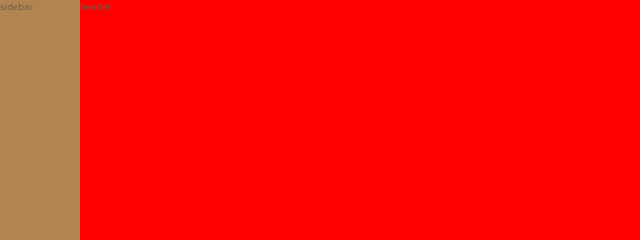
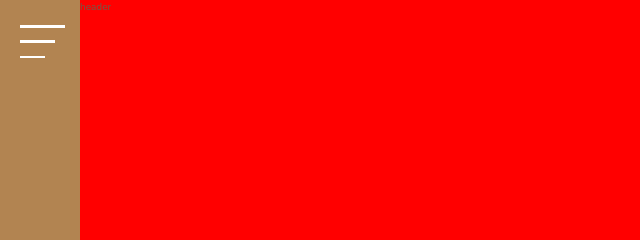
Before and after one commit to saikrishna01301/website_usig_grid, a website: page index.html in a window 1280 px wide. Shown: the top 240 px of the page, 0-640 px from the left. Drawn offline with nearby package versions, Linux system fonts and the light colour scheme.

Commit message:
added nav button

```diff
--- a/index.html
+++ b/index.html
@@ -15,7 +15,9 @@
     <title>nexter &mdash; your home, your freedom</title>
   </head>
   <body class="container">
-    <div class="sidebar">sidebar</div>
+    <div class="sidebar">
+      <button class="nav-btn"></button>
+    </div>
     <header class="header">header</header>
     <div class="realtors">realtors</div>
     <!-- //////////////////////////////////////// -->
--- a/sass/_sidebar.scss
+++ b/sass/_sidebar.scss
@@ -2,4 +2,42 @@
   background-color: $color-primary-dark;
   grid-column: 1 / 2;
   grid-row: 1 / -1;
+
+  display: flex;
+  justify-content: left;
 }
+
+.nav-btn {
+  border: none;
+  border-radius: none;
+  background-color: #fff;
+  height: 2.5px;
+  width: 3.5rem;
+  margin-top: 3em;
+  margin-left: 2rem;
+
+  transition: all 0.1s;
+
+  &::before,
+  &::after {
+    content: "";
+    background-color: #fff;
+    height: 2.5px;
+    display: block;
+  }
+  &::before {
+    transform: translateY(-1.5rem);
+    width: 4.5rem;
+  }
+  &::after {
+    transform: translateY(1.3rem);
+    width: 2.5rem;
+    transition: all 0.1s;
+  }
+
+  &:hover,
+  &:hover:after,
+  &:hover:before {
+    width: 4.5rem;
+  }
+}
```
Also changed, not shown: css/style.css.
